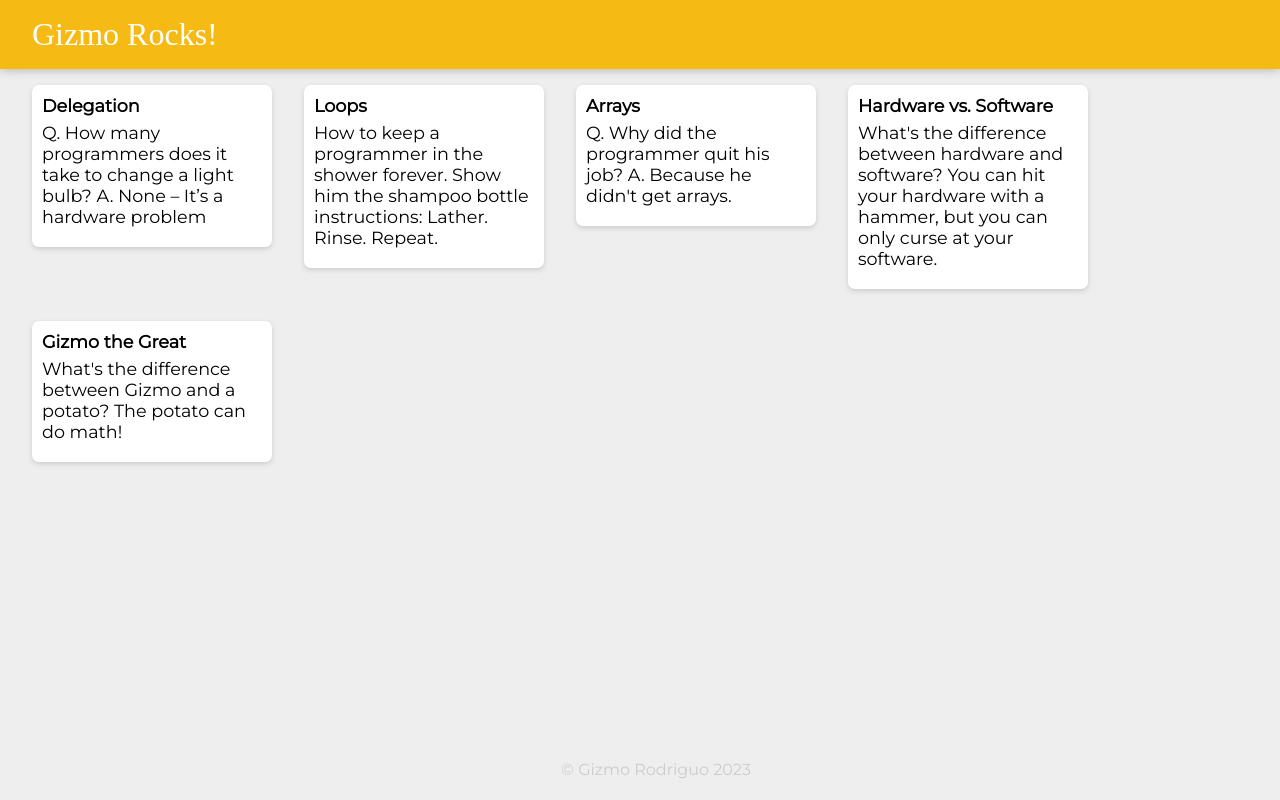
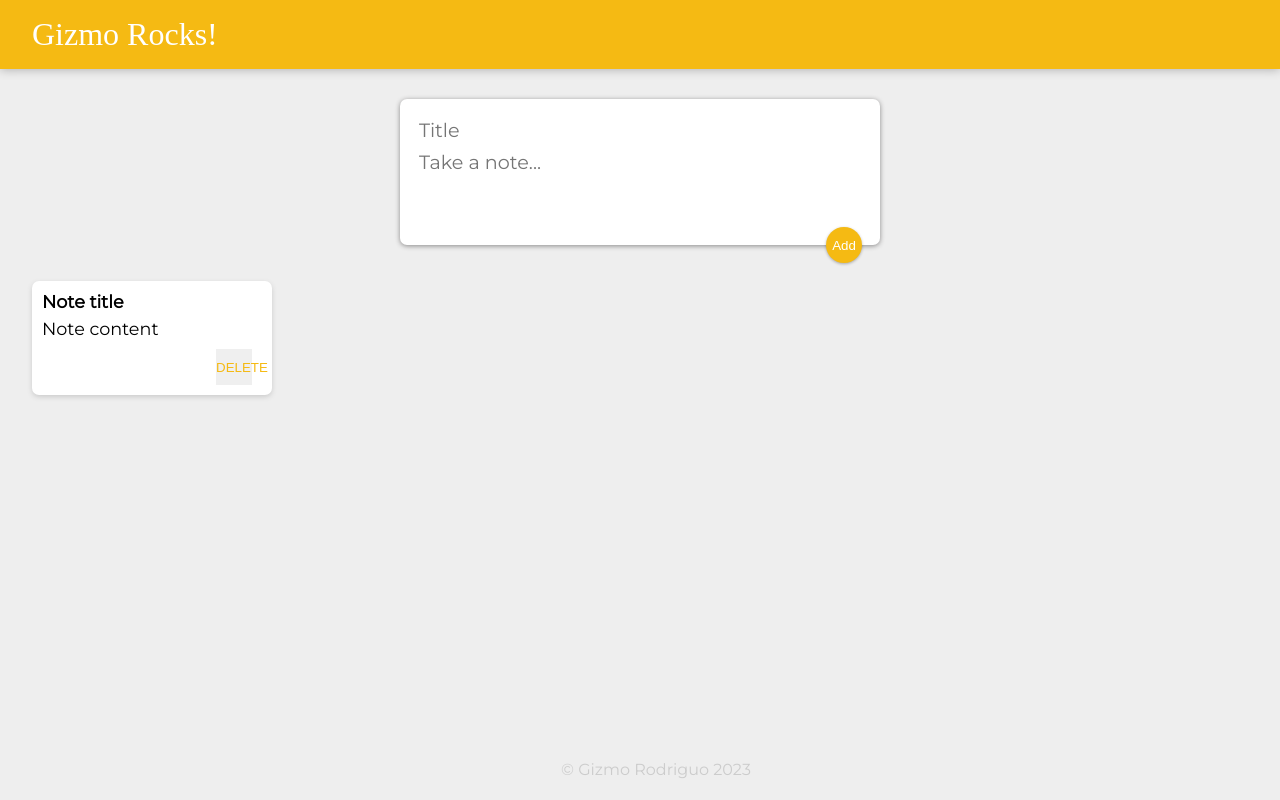
Before and after one commit to dtuskippy/keeper-app, a React (Create React App) app: page / in a window 1280 px wide. Built offline with nearby package versions, Linux system fonts and the light colour scheme; a web font is replaced by a local one.

Commit message:
src files update

```diff
--- a/src/components/App.jsx
+++ b/src/components/App.jsx
@@ -2,20 +2,16 @@ import React from "react";
 import Header from "./Header";
 import Footer from "./Footer";
 import Note from "./Note";
-import notes from "../notes";
+import CreateArea from "./CreateArea";
+
 
 function App() {
   return (
     <div>
-      <Header/>
-      {notes.map( noteItem =>
-        <Note
-            key={noteItem.id}
-            title={noteItem.title}
-            content={noteItem.content}
-          />
-        )}
-      <Footer/>
+      <Header />
+      <CreateArea />
+      <Note key={1} title="Note title" content="Note content" />
+      <Footer />
     </div>
   );
 }
--- /dev/null
+++ b/src/components/CreateArea.jsx
@@ -0,0 +1,15 @@
+import React from "react";
+
+function CreateArea() {
+  return (
+    <div>
+      <form>
+        <input name="title" placeholder="Title" />
+        <textarea name="content" placeholder="Take a note..." rows="3" />
+        <button>Add</button>
+      </form>
+    </div>
+  );
+}
+
+export default CreateArea;
--- a/src/components/Note.jsx
+++ b/src/components/Note.jsx
@@ -2,13 +2,13 @@ import React from "react";
 
 
 function Note(props) {
-
   return (
     <div className="note">
       <h1>{props.title}</h1>
       <p>{props.content}</p>
+      <button>DELETE</button>
     </div>
-  )
+  );
 }
 
 
```
Also changed, not shown: src/components/Footer.jsx (line endings or trailing spaces), src/components/Header.jsx (line endings or trailing spaces).
